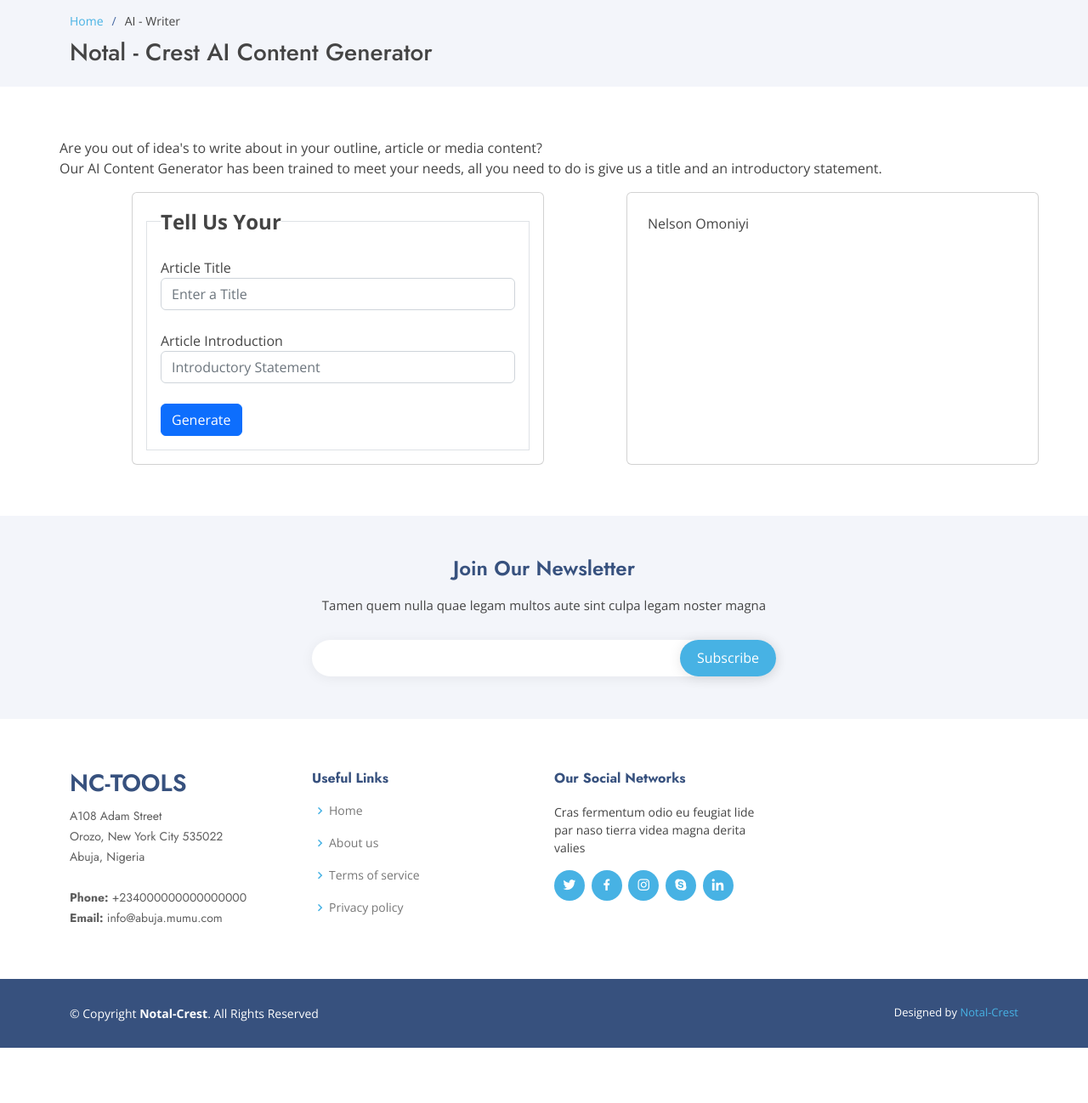
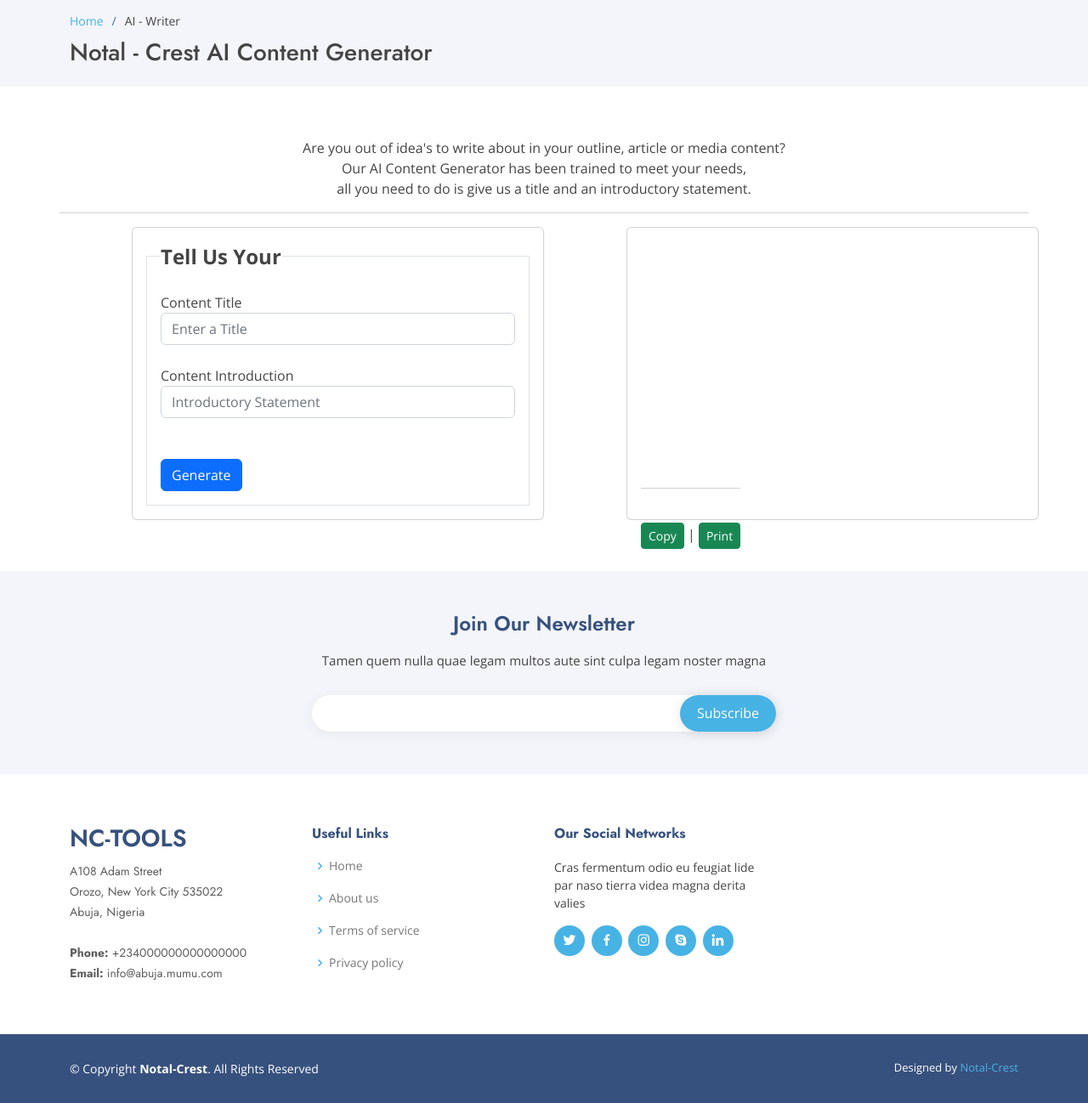
Before and after one commit to Notal-Crest/Power-Tools, a PHP site: page /ai-writer.php in a window 1280 px wide. Shown: the part 73-1371 px from the top of the page at 85% size. Before the commit the page ends 1306 px from the top, so only its background shows below. Run offline with PHP 8.4, Linux system fonts and the light colour scheme; some libraries are stand-ins or nearby versions.

Commit message:
Implement AI Content Writer and Display

```diff
--- a/ai-writer.php
+++ b/ai-writer.php
@@ -6,7 +6,7 @@ include("./inc/header.php")
   <header id="header" class="fixed-top header-inner-pages">
     <div class="container d-flex align-items-center">
 
-      <h1 class="logo me-auto"><a href="index.php">NC- Digital Tools</a></h1>
+      <h1 class="logo me-auto"><a href="index.php" style="max-width: fit-content;">NC- Digital Tools</a></h1>
       <!-- Uncomment below if you prefer to use an image logo -->
       <!-- <a href="index.html" class="logo me-auto"><img src="assets/img/logo.png" alt="" class="img-fluid"></a>-->
 
@@ -38,20 +38,30 @@ include("./inc/header.php")
 
     <section class="inner-page">
       <div class="container m-auto p-0">
-        <p>Are you out of idea's to write about in your outline, article or media content? <br>Our AI Content Generator has been trained to meet your needs, all you need to do is give us a title and an introductory statement.</p>
-
+        <p style="padding: 0 20px;" class="text-center">Are you out of idea's to write about in your outline, article or media content? <br>Our AI Content Generator has been trained to meet your needs, <br>all you need to do is give us a title and an introductory statement.</p>
+        <hr>
         <div class="row">
           <div class="col-md-5 card m-auto p-3">
             <div class="form">
               <fieldset class="border p-3">
                 <legend class="float-none w-auto" ><b>Tell Us Your</b></legend>
-                  <label for="title">Article Title</label>
-                  <input type="text" id="title" name="title" placeholder="Enter a Title" class="form-control" maxlength="20" minlength="6" required>
+                  <label for="title">Content Title</label>
+                  <input type="text" id="title" name="title" placeholder="Enter a Title" class="form-control" maxlength="200" minlength="2" required>
                   <br>
-                  <label for="intro">Article Introduction</label>
-                  <input type="text" id="intro" name="intro" placeholder="Introductory Statement" class="form-control" maxlength="50" minlength="10" required>
-                  <div class="text-danger text-sm d-none" id="warning">
-                    Nelson
+                  <label for="intro">Content Introduction</label>
+                  <input type="text" id="intro" name="intro" placeholder="Introductory Statement" class="form-control" maxlength="1500" minlength="5" required>
+                  <br>
+                  <!-- <label for="length">Content Length</label>
+                  <select name="length" id="length" class="form-control" required>
+                    <option hidden value="" aria-placeholder="Select Number Of Paragraph">Select Length</option>
+                    <option value="1">1 Paragraphs</option>
+                    <option value="2">2 Paragraphs</option>
+                    <option value="3">3 Paragraphs</option>
+                    <option value="4">4 Paragraphs</option>
+                    <option value="5">5 Paragraphs</option>
+                  </select>
+                   -->
+                  <div id="warning">
                   </div>
                   <br>
                   <button type="submit" name="Submit" class="btn btn-primary" id="submit">Generate</button>
@@ -60,10 +70,14 @@ include("./inc/header.php")
           </div>
 
           <div class="col-md-5 card p-3">
-            <div class="continer">
-              <p class="p-2">
-                  Nelson Omoniyi
-              </p>
+            <div class="continer overflow-auto p-2" id="content" style="max-height: 280px;">
+
+            </div>
+            <div style="margin: 250px auto; position:absolute;">
+            <br>
+            <hr>
+            <br>
+            <button class="btn btn-sm btn-success" id="copy">Copy</button> | <button class="btn btn-sm btn-success">Print</button>
             </div>
           </div>
         </div>
@@ -71,7 +85,11 @@ include("./inc/header.php")
     </section>
 
   </main><!-- End #main -->
-
+  <div id="#modal" style="display: none">
+    <div class="center">
+        <img alt="Loader Gif" src="assets/img/gif/load.gif" />
+    </div>
+  </div>
   <!-- ======= Footer ======= -->
 
 <?php
--- a/assets/js/ai-writer.js
+++ b/assets/js/ai-writer.js
@@ -3,26 +3,59 @@ $(document).ready(function () {
     $("#submit").click(function () {
         var t = $("#title").val();
         var i = $("#intro").val();
+        // var l = $("#length").val();
 
         if (t == ' ' || t == '') {
-            window.alert('All Field Are Required');
+            swal({
+                title: "Warning!!",
+                text: "All Field Are Required ! ",
+                icon: "warning",
+                button: "Ok",
+              });
+            // window.alert('');
         }else if (i == ' ' || i == '') {
-            window.alert('All Field Are Required');
-        }else if(t.length < 6){
-            window.alert('Minimum Title Length is 6 characters');
-        }else if(i.length < 10){
-            window.alert('Minimum Introductory Text Length is 10 characters');
+            swal({
+                title: "Warning!!",
+                text: "All Field Are Required ! ",
+                icon: "warning",
+                button: "Ok",
+              });
+            // window.alert('All Field Are Required');
+
+        }else if(t.length < 2){
+            swal({
+                title: "Warning!!",
+                text: "Minimum Title Length is 6 characters ! ",
+                icon: "warning",
+                button: "Ok",
+              });
+            // window.alert('');
+        }else if(i.length < 5){
+            swal({
+                title: "Warning!!",
+                text: "Minimum Introductory Text Length is 10 characters ! ",
+                icon: "warning",
+                button: "Ok",
+              });
+            // window.alert('');
         }else{
+            $("#modal").css('display', 'block');
+            $("#submit").attr('disabled', true);
             jQuery.ajax({
                 url:"./engine/writer.php",
                 type:"POST",
                 data: {t,i},
                 success: function (res) {
-                    console.log(res);
-
+                    $("#modal").css('display', 'none');
+                    $("#submit").attr('disabled', false);
+                        // console.log(res);
+                    // $("#err").css('color','orange');
+                    $("#content").html(res);
+                },
+                error: function (error) {
+                    swal("Error", "An Error Occured, Please Try Again Later", "error");
                 }
             })
         }
-
     })
-})
+});
--- a/inc/footer.php
+++ b/inc/footer.php
@@ -69,14 +69,16 @@
 <a href="#" class="back-to-top d-flex align-items-center justify-content-center"><i class="bi bi-arrow-up-short"></i></a>
 
 <!-- Vendor JS Files -->
+<script src="https://cdn.jsdelivr.net/npm/sweetalert2@7.12.15/dist/sweetalert2.all.min.js"></script>
+<script src="assets/vendor/bootstrap/js/bootstrap.bundle.min.js"></script>
+<script src="assets/vendor/isotope-layout/isotope.pkgd.min.js"></script>
+<script src="assets/vendor/waypoints/noframework.waypoints.js"></script>
+<script src="assets/vendor/glightbox/js/glightbox.min.js"></script>
+<script src="assets/vendor/swiper/swiper-bundle.min.js"></script>
+<script src="assets/vendor/php-email-form/validate.js"></script>
 <script src="assets/vendor/aos/aos.js"></script>
-<script src="assets/vendor/bootstrap/js/bootstrap.bundle.min.js"></script>
-<script src="assets/vendor/glightbox/js/glightbox.min.js"></script>
-<script src="assets/vendor/isotope-layout/isotope.pkgd.min.js"></script>
-<script src="assets/vendor/swiper/swiper-bundle.min.js"></script>
-<script src="assets/vendor/waypoints/noframework.waypoints.js"></script>
-<script src="assets/vendor/php-email-form/validate.js"></script>
 <script src="assets/js/jquery.js"></script>
+
 <!-- Template Main JS File -->
 <script src="assets/js/main.js"></script>
 <script src="assets/js/ai-writer.js"></script>
--- a/inc/header.php
+++ b/inc/header.php
@@ -24,6 +24,7 @@
   <link href="assets/vendor/glightbox/css/glightbox.min.css" rel="stylesheet">
   <link href="assets/vendor/remixicon/remixicon.css" rel="stylesheet">
   <link href="assets/vendor/swiper/swiper-bundle.min.css" rel="stylesheet">
+  <link rel='stylesheet' href='https://cdn.jsdelivr.net/npm/sweetalert2@7.12.15/dist/sweetalert2.min.css'></link>
 
   <!-- Template Main CSS File -->
   <link href="assets/css/style.css" rel="stylesheet">
--- a/index.php
+++ b/index.php
@@ -6,7 +6,7 @@ include("inc/header.php")
   <header id="header" class="fixed-top ">
     <div class="container d-flex align-items-center">
 
-      <h1 class="logo me-auto"><a href="index.html">NC-Digitals Tools</a></h1>
+      <h1 class="logo me-auto"><a href="index.html" style="max-width: fit-content;">NC- Digital Tools</a></h1>
 
       <nav id="navbar" class="navbar">
         <ul>
```
Also changed, not shown: engine/writer.php (+14 -12 lines), assets/img/gif/load.gif (added).
